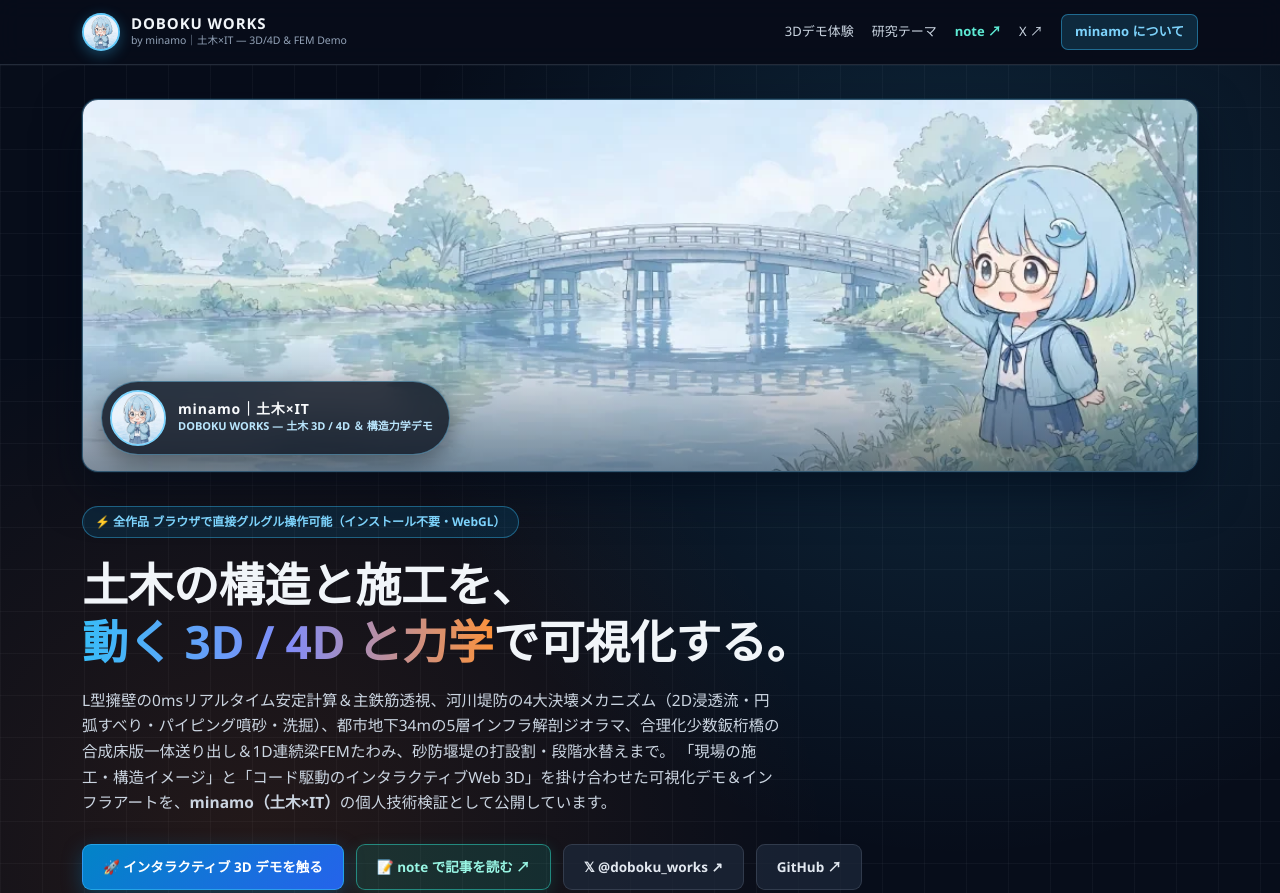
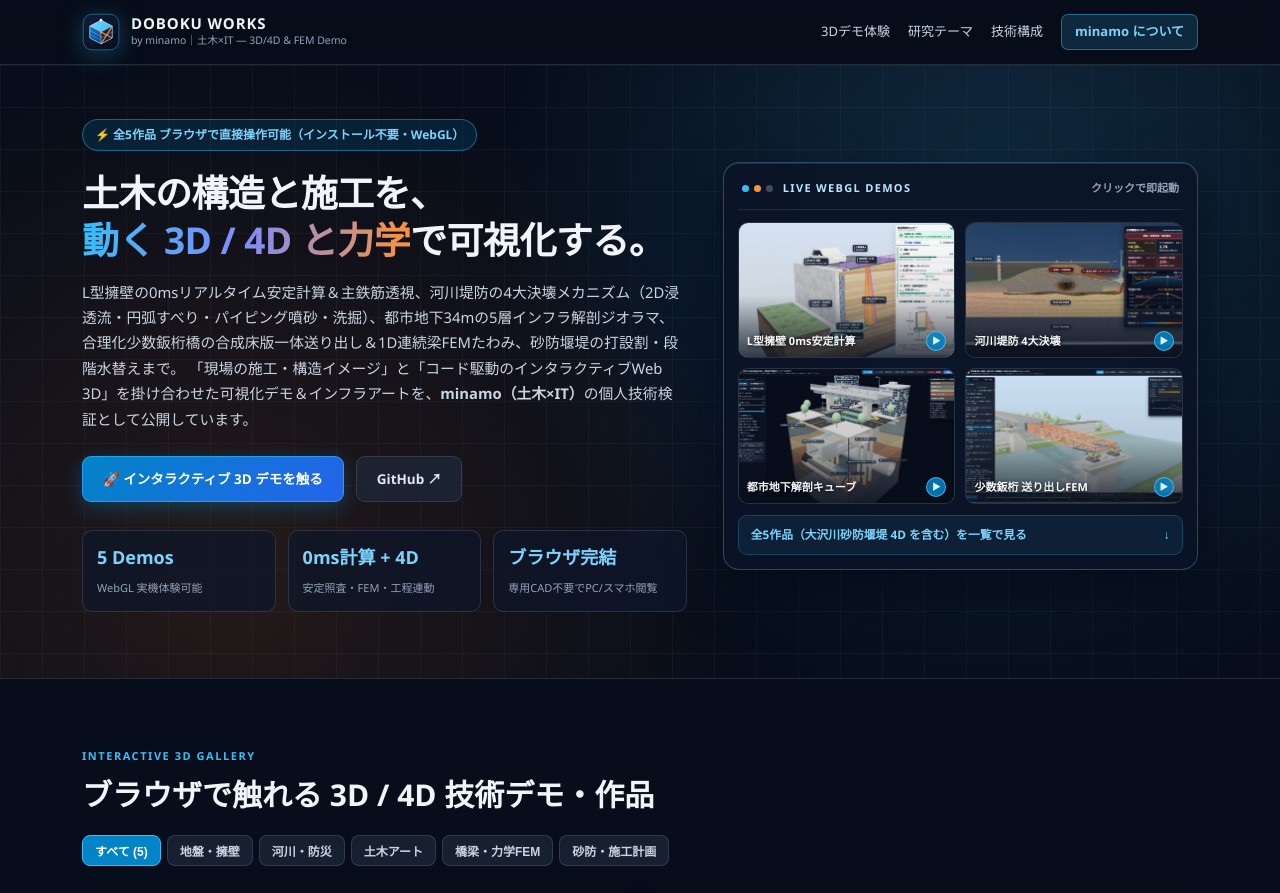
Before and after one commit to doboku-works/doboku-works.github.io, a plain HTML site: page index.html in a window 1280 px wide. Shown: the top 893 px of the page. Drawn offline with Linux system fonts and the light colour scheme.

Commit message:
Remove SNS links and character brand assets; refresh hero layout and OGP

```diff
--- a/assets/style.css
+++ b/assets/style.css
@@ -29,18 +29,14 @@ a { color: inherit; text-decoration: none; }
 }
 .header-inner { height: 64px; display: flex; align-items: center; justify-content: space-between; gap: 16px; }
 .brand { display: flex; align-items: center; gap: 11px; }
-.brand-avatar {
-  width: 38px; height: 38px; border-radius: 50%; object-fit: cover; flex-shrink: 0;
-  border: 2px solid rgba(56, 189, 248, 0.75);
-  box-shadow: 0 4px 14px rgba(56, 189, 248, 0.32);
-  background: #e0f2fe;
+.brand-mark {
+  width: 38px; height: 38px; flex-shrink: 0; display: block;
+  filter: drop-shadow(0 4px 12px rgba(56, 189, 248, 0.28));
 }
 .brand-name { display: block; font-weight: 800; font-size: 15px; letter-spacing: 0.06em; line-height: 1.1; }
 .brand-sub { display: block; font-size: 10.5px; color: var(--muted); }
 .nav-links { display: flex; align-items: center; gap: 18px; font-size: 13px; color: #cbd5e1; }
 .nav-links a:hover { color: #fff; }
-.nav-note { color: #5eead4 !important; font-weight: 600; }
-.nav-note:hover { color: #99f6e4 !important; }
 .nav-cta {
   padding: 6px 13px; border-radius: 7px;
   background: rgba(56, 189, 248, 0.16); border: 1px solid rgba(56, 189, 248, 0.45);
@@ -49,56 +45,33 @@ a { color: inherit; text-decoration: none; }
 .nav-cta:hover { background: rgba(56, 189, 248, 0.28); }
 
 /* Hero */
-.hero { position: relative; padding: 34px 0 64px; overflow: hidden; border-bottom: 1px solid var(--border); }
+.hero { position: relative; padding: 54px 0 66px; overflow: hidden; border-bottom: 1px solid var(--border); }
 .hero-grid-bg {
   position: absolute; inset: 0; pointer-events: none;
   background-image:
-    radial-gradient(circle at 75% 22%, rgba(56, 189, 248, 0.16), transparent 46%),
-    radial-gradient(circle at 20% 80%, rgba(249, 115, 22, 0.12), transparent 44%),
+    radial-gradient(circle at 78% 24%, rgba(56, 189, 248, 0.17), transparent 46%),
+    radial-gradient(circle at 18% 82%, rgba(249, 115, 22, 0.12), transparent 44%),
     linear-gradient(rgba(148, 163, 184, 0.06) 1px, transparent 1px),
     linear-gradient(90deg, rgba(148, 163, 184, 0.06) 1px, transparent 1px);
   background-size: auto, auto, 42px 42px, 42px 42px;
 }
-.hero-banner-card {
-  position: relative; border-radius: 16px; overflow: hidden;
-  border: 1px solid rgba(125, 211, 252, 0.35);
-  box-shadow: 0 18px 46px rgba(2, 10, 24, 0.58), 0 0 0 1px rgba(56, 189, 248, 0.12);
-  margin-bottom: 34px; background: #0c172a;
+.hero-layout {
+  position: relative;
+  display: grid;
+  grid-template-columns: minmax(0, 1.12fr) minmax(0, 0.88fr);
+  gap: 36px;
+  align-items: center;
 }
-.hero-banner-img {
-  width: 100%; height: auto; aspect-ratio: 1024 / 341;
-  object-fit: cover; display: block;
-}
-.hero-banner-fade {
-  position: absolute; inset: 0; pointer-events: none;
-  background: linear-gradient(to top, rgba(7, 13, 26, 0.42) 0%, transparent 34%);
-}
-.hero-banner-profile {
-  position: absolute; left: 18px; bottom: 16px;
-  display: inline-flex; align-items: center; gap: 12px;
-  padding: 8px 16px 8px 8px; border-radius: 999px;
-  background: rgba(7, 13, 26, 0.78);
-  backdrop-filter: blur(10px);
-  border: 1px solid rgba(125, 211, 252, 0.45);
-  box-shadow: 0 8px 24px rgba(0, 0, 0, 0.38);
-}
-.hero-profile-avatar {
-  width: 56px; height: 56px; border-radius: 50%; object-fit: cover; flex-shrink: 0;
-  border: 2px solid #7dd3fc; background: #e0f2fe;
-}
-.hero-profile-meta { display: flex; flex-direction: column; }
-.hero-profile-name { font-size: 14px; font-weight: 800; letter-spacing: 0.06em; color: #f8fafc; line-height: 1.2; }
-.hero-profile-tag { font-size: 11px; color: #bae6fd; font-weight: 600; }
-.hero-inner { position: relative; max-width: 920px; }
+.hero-inner { position: relative; }
 .hero-pill {
   display: inline-block; padding: 5px 12px; border-radius: 99px; margin-bottom: 18px;
   font-size: 12px; font-weight: 600; color: #7dd3fc;
   background: rgba(2, 132, 199, 0.16); border: 1px solid rgba(56, 189, 248, 0.4);
 }
-.hero h1 { font-size: clamp(28px, 4.4vw, 46px); font-weight: 800; line-height: 1.24; letter-spacing: -0.01em; margin-bottom: 18px; }
+.hero h1 { font-size: clamp(24px, 3.05vw, 37px); font-weight: 800; line-height: 1.28; letter-spacing: -0.015em; margin-bottom: 16px; }
 .grad-text { background: linear-gradient(90deg, #38bdf8, #818cf8, #fb923c); -webkit-background-clip: text; -webkit-text-fill-color: transparent; }
-.hero-lead { font-size: 15.5px; color: #cbd5e1; max-width: 700px; margin-bottom: 28px; }
-.hero-actions { display: flex; flex-wrap: wrap; gap: 12px; margin-bottom: 36px; }
+.hero-lead { font-size: 14.8px; color: #cbd5e1; margin-bottom: 24px; line-height: 1.72; }
+.hero-actions { display: flex; flex-wrap: wrap; gap: 12px; margin-bottom: 28px; }
 
 .btn {
   display: inline-flex; align-items: center; justify-content: center; gap: 6px;
@@ -109,22 +82,88 @@ a { color: inherit; text-decoration: none; }
   border: 1px solid rgba(56, 189, 248, 0.6); box-shadow: 0 6px 20px rgba(2, 132, 199, 0.35);
 }
 .btn-primary:hover { transform: translateY(-1px); filter: brightness(1.1); }
-.btn-note {
-  background: rgba(20, 184, 166, 0.16); color: #99f6e4;
-  border: 1px solid rgba(45, 212, 191, 0.55);
-  box-shadow: 0 4px 16px rgba(20, 184, 166, 0.18);
-}
-.btn-note:hover { background: rgba(20, 184, 166, 0.28); border-color: #5eead4; color: #fff; transform: translateY(-1px); }
 .btn-ghost { background: rgba(30, 41, 59, 0.72); color: #e2e8f0; border: 1px solid var(--border); }
 .btn-ghost:hover { border-color: #38bdf8; color: #fff; }
 .btn-sm { padding: 9px 15px; font-size: 12.5px; width: 100%; }
 
-.hero-stats { display: grid; grid-template-columns: repeat(3, minmax(0, 1fr)); gap: 14px; max-width: 640px; }
+.hero-stats { display: grid; grid-template-columns: repeat(3, minmax(0, 1fr)); gap: 12px; }
 .stat {
-  background: rgba(15, 23, 42, 0.76); border: 1px solid var(--border); border-radius: 10px; padding: 12px 14px;
+  background: rgba(15, 23, 42, 0.78); border: 1px solid var(--border); border-radius: 10px; padding: 12px 14px;
 }
-.stat-val { display: block; font-size: 19px; font-weight: 800; color: #7dd3fc; }
-.stat-label { font-size: 11.5px; color: var(--muted); }
+.stat-val { display: block; font-size: 18px; font-weight: 800; color: #7dd3fc; }
+.stat-label { font-size: 11px; color: var(--muted); }
+
+/* Hero Visual Showcase */
+.hero-showcase {
+  background: rgba(11, 20, 38, 0.88);
+  border: 1px solid rgba(125, 211, 252, 0.28);
+  border-radius: 16px;
+  padding: 14px;
+  box-shadow: 0 20px 50px rgba(2, 8, 23, 0.62), inset 0 1px 0 rgba(186, 230, 253, 0.12);
+  backdrop-filter: blur(10px);
+}
+.showcase-head {
+  display: flex; align-items: center; justify-content: space-between; gap: 10px;
+  padding: 2px 4px 12px;
+  border-bottom: 1px solid rgba(148, 163, 184, 0.16);
+  margin-bottom: 12px;
+}
+.showcase-dots { display: flex; align-items: center; gap: 5px; }
+.showcase-dots span { width: 7px; height: 7px; border-radius: 50%; background: rgba(148, 163, 184, 0.4); }
+.showcase-dots span:first-child { background: #38bdf8; }
+.showcase-dots span:nth-child(2) { background: #fb923c; }
+.showcase-title { font-size: 11px; font-weight: 800; letter-spacing: 0.12em; color: #bae6fd; margin-right: auto; }
+.showcase-hint { font-size: 11px; color: var(--muted); font-weight: 600; }
+.showcase-grid { display: grid; grid-template-columns: repeat(2, minmax(0, 1fr)); gap: 10px; }
+.showcase-tile {
+  position: relative; display: block; aspect-ratio: 16 / 10;
+  border-radius: 10px; overflow: hidden;
+  border: 1px solid rgba(148, 163, 184, 0.22);
+  background: #0b1220;
+  transition: transform 0.22s ease, border-color 0.22s ease, box-shadow 0.22s ease;
+}
+.showcase-tile img {
+  width: 100%; height: 100%; object-fit: cover; display: block;
+  transition: transform 0.35s ease;
+}
+.showcase-tile::after {
+  content: ""; position: absolute; inset: 0; pointer-events: none;
+  background: linear-gradient(to top, rgba(7, 13, 26, 0.78) 0%, rgba(7, 13, 26, 0.1) 46%, transparent 100%);
+}
+.showcase-tile:hover {
+  transform: translateY(-2px);
+  border-color: rgba(56, 189, 248, 0.75);
+  box-shadow: 0 10px 24px rgba(2, 132, 199, 0.28);
+}
+.showcase-tile:hover img { transform: scale(1.06); }
+.showcase-caption {
+  position: absolute; left: 8px; right: 32px; bottom: 7px; z-index: 2;
+  font-size: 11px; font-weight: 700; color: #f8fafc;
+  white-space: nowrap; overflow: hidden; text-overflow: ellipsis;
+  text-shadow: 0 1px 4px rgba(0, 0, 0, 0.8);
+}
+.showcase-go {
+  position: absolute; right: 8px; bottom: 6px; z-index: 2;
+  width: 20px; height: 20px; border-radius: 999px;
+  display: inline-flex; align-items: center; justify-content: center;
+  font-size: 9px; color: #e0f2fe;
+  background: rgba(2, 132, 199, 0.85); border: 1px solid rgba(125, 211, 252, 0.6);
+  transition: transform 0.2s ease, background 0.2s ease;
+}
+.showcase-tile:hover .showcase-go { transform: scale(1.1); background: #0ea5e9; }
+.showcase-foot {
+  display: flex; align-items: center; justify-content: space-between; gap: 8px;
+  margin-top: 11px; padding: 9px 12px; border-radius: 9px;
+  font-size: 11.8px; font-weight: 600; color: #7dd3fc;
+  background: rgba(56, 189, 248, 0.08);
+  border: 1px solid rgba(56, 189, 248, 0.22);
+  transition: background 0.18s ease, border-color 0.18s ease, color 0.18s ease;
+}
+.showcase-foot:hover {
+  background: rgba(56, 189, 248, 0.16);
+  border-color: rgba(56, 189, 248, 0.5);
+  color: #e0f2fe;
+}
 
 /* Sections */
 .section { padding: 68px 0; }
@@ -207,11 +246,9 @@ a { color: inherit; text-decoration: none; }
 }
 .contact-box > div:first-child { max-width: 740px; }
 .about-main { display: flex; align-items: flex-start; gap: 18px; }
-.about-avatar {
-  width: 72px; height: 72px; border-radius: 50%; object-fit: cover; flex-shrink: 0;
-  border: 2.5px solid rgba(125, 211, 252, 0.72);
-  box-shadow: 0 8px 22px rgba(56, 189, 248, 0.25);
-  background: #e0f2fe; margin-top: 4px;
+.about-mark {
+  width: 64px; height: 64px; flex-shrink: 0; display: block; margin-top: 4px;
+  filter: drop-shadow(0 8px 20px rgba(56, 189, 248, 0.26));
 }
 .contact-desc { font-size: 14px; color: #cbd5e1; margin: 8px 0 12px; }
 .safety-note {
@@ -228,22 +265,22 @@ a { color: inherit; text-decoration: none; }
 .footer-links a:hover { color: #7dd3fc; }
 
 @media (max-width: 980px) {
+  .hero-layout { grid-template-columns: 1fr; gap: 28px; }
   .works-grid, .cap-grid { grid-template-columns: 1fr; }
   .stack-bar { grid-template-columns: repeat(2, minmax(0, 1fr)); }
 }
 @media (max-width: 640px) {
   .nav-links { display: none; }
-  .hero { padding: 20px 0 46px; }
-  .hero-banner-card { border-radius: 12px; margin-bottom: 24px; }
-  .hero-banner-fade { display: none; }
-  .hero-banner-profile {
-    position: static; width: 100%; border-radius: 0; border: 0;
-    border-top: 1px solid rgba(125, 211, 252, 0.22);
-    background: rgba(11, 22, 40, 0.96); padding: 10px 14px;
-  }
-  .hero-profile-avatar { width: 44px; height: 44px; }
+  .hero { padding: 26px 0 44px; }
+  .hero h1 { font-size: 20.5px; }
+  .hero-pill { font-size: 10.8px; padding: 5px 10px; }
+  .hero-showcase { padding: 12px; border-radius: 13px; }
+  .showcase-grid { gap: 8px; }
   .about-main { flex-direction: column; gap: 12px; }
-  .about-avatar { width: 58px; height: 58px; }
-  .hero-stats { grid-template-columns: 1fr; }
+  .about-mark { width: 52px; height: 52px; }
+  .hero-stats { grid-template-columns: repeat(3, minmax(0, 1fr)); gap: 8px; }
+  .stat { padding: 10px 9px; }
+  .stat-val { font-size: 14px; }
+  .stat-label { font-size: 10px; line-height: 1.35; }
   .stack-bar { grid-template-columns: 1fr; }
 }
--- a/index.html
+++ b/index.html
@@ -4,7 +4,7 @@
   <meta charset="UTF-8" />
   <meta name="viewport" content="width=device-width, initial-scale=1.0" />
   <title>DOBOKU WORKS by minamo｜土木×IT — 3D/4D シミュレーション ＆ インフラ可視化デモ</title>
-  <meta name="description" content="minamo｜土木×IT による土木 3D/4D シミュレーション＆構造力学の個人技術デモアーカイブ。L型擁壁リアルタイム安定計算・河川堤防4大決壊・少数鈑桁送り出し架設・都市地下解剖キューブ・砂防堰堤をブラウザで直接操作可能。制作解説は note で発信中。" />
+  <meta name="description" content="minamo｜土木×IT による土木 3D/4D シミュレーション＆構造力学の個人技術デモアーカイブ。L型擁壁リアルタイム安定計算・河川堤防4大決壊・少数鈑桁送り出し架設・都市地下解剖キューブ・砂防堰堤をブラウザで直接操作可能。" />
   <meta property="og:title" content="DOBOKU WORKS by minamo｜土木×IT — 土木 3D/4D ＆ インフラ可視化デモ" />
   <meta property="og:description" content="ブラウザを開くだけで誰でも操作できる土木施工4Dシミュレーション＆力学可視化Webビューア集（minamo｜土木×IT）。" />
   <meta property="og:type" content="website" />
@@ -13,20 +13,19 @@
   <meta property="og:image:width" content="1200" />
   <meta property="og:image:height" content="630" />
   <meta name="twitter:card" content="summary_large_image" />
-  <meta name="twitter:site" content="@doboku_works" />
-  <meta name="twitter:creator" content="@doboku_works" />
   <meta name="twitter:title" content="DOBOKU WORKS by minamo｜土木×IT — 土木 3D/4D 技術デモ" />
   <meta name="twitter:description" content="土木の構造・施工手順と簡易力学計算をブラウザで直接操作できる3D/4D技術デモ＆インフラアート集。" />
   <meta name="twitter:image" content="https://doboku-works.github.io/assets/brand/ogp.jpg" />
+  <link rel="icon" type="image/svg+xml" href="./assets/brand/logo.svg" />
   <link rel="icon" type="image/png" href="./assets/brand/favicon.png" />
-  <link rel="apple-touch-icon" href="./assets/brand/avatar.jpg" />
+  <link rel="apple-touch-icon" href="./assets/brand/favicon.png" />
   <link rel="stylesheet" href="./assets/style.css" />
 </head>
 <body>
   <header class="site-header">
     <div class="container header-inner">
       <a href="#top" class="brand">
-        <img src="./assets/brand/avatar.jpg" alt="minamo（DOBOKU WORKS）アイコン" class="brand-avatar" width="38" height="38" />
+        <img src="./assets/brand/logo.svg" alt="DOBOKU WORKS ロゴ" class="brand-mark" width="38" height="38" />
         <div>
           <span class="brand-name">DOBOKU WORKS</span>
           <span class="brand-sub">by minamo｜土木×IT — 3D/4D &amp; FEM Demo</span>
@@ -35,8 +34,7 @@
       <nav class="nav-links">
         <a href="#works">3Dデモ体験</a>
         <a href="#themes">研究テーマ</a>
-        <a href="https://note.com/doboku_works" target="_blank" rel="noopener noreferrer" class="nav-note">note ↗</a>
-        <a href="https://x.com/doboku_works" target="_blank" rel="noopener noreferrer">X ↗</a>
+        <a href="#stack">技術構成</a>
         <a href="#about" class="nav-cta">minamo について</a>
       </nav>
     </div>
@@ -47,23 +45,9 @@
     <section class="hero">
       <div class="hero-grid-bg" aria-hidden="true"></div>
       <div class="container">
-        <div class="hero-banner-card">
-          <picture>
-            <source srcset="./assets/brand/banner.webp" type="image/webp" />
-            <img src="./assets/brand/banner.jpg" alt="DOBOKU WORKS（minamo｜土木×IT）ヘッダーバナー" class="hero-banner-img" width="1024" height="341" />
-          </picture>
-          <div class="hero-banner-fade" aria-hidden="true"></div>
-          <div class="hero-banner-profile">
-            <img src="./assets/brand/avatar.jpg" alt="minamo プロフィールアイコン" class="hero-profile-avatar" width="68" height="68" />
-            <div class="hero-profile-meta">
-              <span class="hero-profile-name">minamo｜土木×IT</span>
-              <span class="hero-profile-tag">DOBOKU WORKS — 土木 3D / 4D ＆ 構造力学デモ</span>
-            </div>
-          </div>
-        </div>
-
+        <div class="hero-layout">
           <div class="hero-inner">
-          <div class="hero-pill">⚡ 全作品 ブラウザで直接グルグル操作可能（インストール不要・WebGL）</div>
+            <div class="hero-pill">⚡ 全5作品 ブラウザで直接操作可能（インストール不要・WebGL）</div>
             <h1>土木の構造と施工を、<br><span class="grad-text">動く 3D / 4D と力学</span>で可視化する。</h1>
             <p class="hero-lead">
               L型擁壁の0msリアルタイム安定計算＆主鉄筋透視、河川堤防の4大決壊メカニズム（2D浸透流・円弧すべり・パイピング噴砂・洗掘）、都市地下34mの5層インフラ解剖ジオラマ、合理化少数鈑桁橋の合成床版一体送り出し＆1D連続梁FEMたわみ、砂防堰堤の打設割・段階水替えまで。
@@ -71,8 +55,6 @@
             </p>
             <div class="hero-actions">
               <a href="#works" class="btn btn-primary">🚀 インタラクティブ 3D デモを触る</a>
-            <a href="https://note.com/doboku_works" target="_blank" rel="noopener noreferrer" class="btn btn-note">📝 note で記事を読む ↗</a>
-            <a href="https://x.com/doboku_works" target="_blank" rel="noopener noreferrer" class="btn btn-ghost">𝕏 @doboku_works ↗</a>
               <a href="https://github.com/doboku-works" target="_blank" rel="noopener noreferrer" class="btn btn-ghost">GitHub ↗</a>
             </div>
             <div class="hero-stats">
@@ -89,6 +71,43 @@
                 <span class="stat-label">専用CAD不要でPC/スマホ閲覧</span>
               </div>
             </div>
+          </div>
+
+          <aside class="hero-showcase" aria-label="3Dデモ クイックプレビュー">
+            <div class="showcase-head">
+              <div class="showcase-dots" aria-hidden="true">
+                <span></span><span></span><span></span>
+              </div>
+              <span class="showcase-title">LIVE WEBGL DEMOS</span>
+              <span class="showcase-hint">クリックで即起動</span>
+            </div>
+            <div class="showcase-grid">
+              <a href="./works/retaining-wall/viewer/index.html" class="showcase-tile">
+                <img src="./assets/thumbs/retaining_wall.jpg" alt="L型擁壁 リアルタイム3D安定計算" />
+                <span class="showcase-caption">L型擁壁 0ms安定計算</span>
+                <span class="showcase-go">▶</span>
+              </a>
+              <a href="./works/river-levee/viewer/index.html" class="showcase-tile">
+                <img src="./assets/thumbs/river_levee.jpg" alt="河川堤防 4大決壊メカニズム" />
+                <span class="showcase-caption">河川堤防 4大決壊</span>
+                <span class="showcase-go">▶</span>
+              </a>
+              <a href="./works/urban-cube/viewer/index.html" class="showcase-tile">
+                <img src="./assets/thumbs/urban_cube.jpg" alt="都市地下解剖キューブ" />
+                <span class="showcase-caption">都市地下解剖キューブ</span>
+                <span class="showcase-go">▶</span>
+              </a>
+              <a href="./works/bridge-launching/viewer/index.html" class="showcase-tile">
+                <img src="./assets/thumbs/bridge_launch.jpg" alt="少数鈑桁橋 送り出し架設 4D/FEM" />
+                <span class="showcase-caption">少数鈑桁 送り出しFEM</span>
+                <span class="showcase-go">▶</span>
+              </a>
+            </div>
+            <a href="#works" class="showcase-foot">
+              <span>全5作品（大沢川砂防堰堤 4D を含む）を一覧で見る</span>
+              <span aria-hidden="true">↓</span>
+            </a>
+          </aside>
         </div>
       </div>
     </section>
@@ -291,12 +310,12 @@
     <section id="about" class="section section-alt">
       <div class="container contact-box">
         <div class="about-main">
-          <img src="./assets/brand/avatar.jpg" alt="minamo（土木×IT）アイコン" class="about-avatar" width="76" height="76" />
+          <img src="./assets/brand/logo.svg" alt="DOBOKU WORKS ロゴ" class="about-mark" width="64" height="64" />
           <div>
             <span class="eyebrow">ABOUT CREATOR &amp; POLICY</span>
             <h2>minamo（土木×IT）について・このサイトのポリシー</h2>
             <p class="contact-desc">
-              <strong>minamo｜土木×IT</strong> が運営する「DOBOKU WORKS」の個人技術検証アーカイブです。土木工学・施工計画・構造力学と WebGL（Three.js）・Python を掛け合わせた 3D/4D シミュレーションやインフラアートを制作し、最新の開発動画は <strong>X（@doboku_works）</strong>、制作の工夫や技術解説は <strong>note</strong> で発信しています。
+              <strong>minamo｜土木×IT</strong> が運営する「DOBOKU WORKS」の個人技術検証アーカイブです。土木工学・施工計画・構造力学と WebGL（Three.js）・Python を掛け合わせた 3D/4D シミュレーションやインフラアートを制作・公開しています。
             </p>
             <p class="safety-note">
               ※本サイトに掲載しているすべての3Dモデル・地形・構造物諸元・力学データは、個人の学習・技術検証およびメカニズム理解のために独自設計した<strong>完全架空のオリジナルモデル（簡易シミュレーション）</strong>であり、実務設計や防災・ハザード評価を目的としたものではありません。また、特定の実在工事・企業・発注者の機密情報は一切含まない非営利の個人デモサイトです。
@@ -304,8 +323,6 @@
           </div>
         </div>
         <div class="contact-actions">
-          <a href="https://note.com/doboku_works" target="_blank" rel="noopener noreferrer" class="btn btn-note">📝 note で記事を読む ↗</a>
-          <a href="https://x.com/doboku_works" target="_blank" rel="noopener noreferrer" class="btn btn-ghost">𝕏 X (@doboku_works) ↗</a>
           <a href="https://github.com/doboku-works" target="_blank" rel="noopener noreferrer" class="btn btn-primary">GitHub (doboku-works) ↗</a>
         </div>
       </div>
@@ -316,8 +333,6 @@
     <div class="container footer-inner">
       <span>© 2026 minamo｜土木×IT (DOBOKU WORKS) — Civil Engineering 3D/4D Tech Demo</span>
       <div class="footer-links">
-        <a href="https://note.com/doboku_works" target="_blank" rel="noopener noreferrer">note ↗</a>
-        <a href="https://x.com/doboku_works" target="_blank" rel="noopener noreferrer">X (@doboku_works) ↗</a>
         <a href="https://github.com/doboku-works" target="_blank" rel="noopener noreferrer">GitHub ↗</a>
         <a href="#works">3Dデモ一覧</a>
       </div>
```
Also changed, not shown: assets/brand/avatar.jpg (deleted), assets/brand/banner.jpg (deleted), assets/brand/banner.webp (deleted), assets/brand/favicon.png, assets/brand/logo.svg (added), assets/brand/ogp.jpg, 1 other file. Lines whose indentation alone changed are shown as unchanged.
